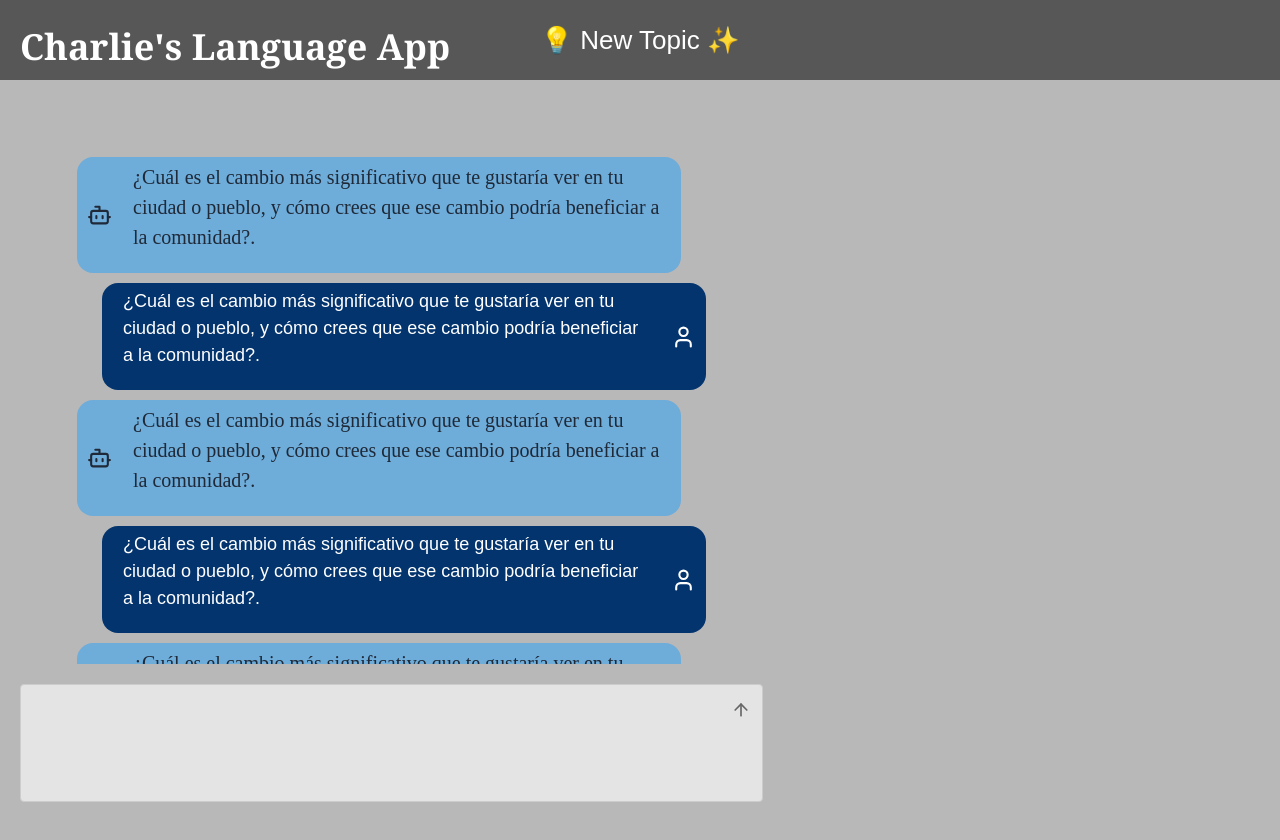
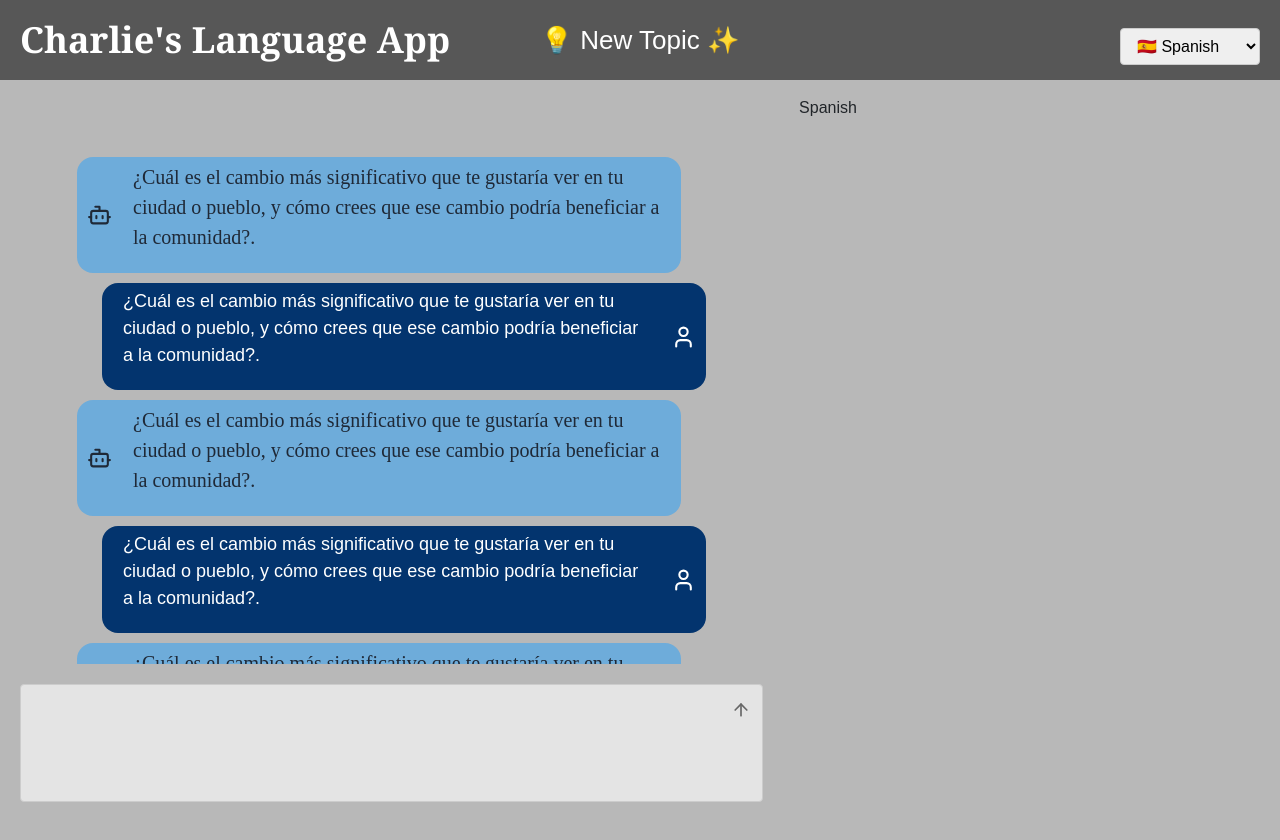
Before and after one commit to CharlieNatoli/language_app, a React (Vite) app: page / in a window 1280 px wide. Shown: the top 840 px of the page. Built offline with nearby package versions, Linux system fonts and the light colour scheme.

Commit message:
dropdown, part one

```diff
--- a/src/App.tsx
+++ b/src/App.tsx
@@ -65,12 +65,12 @@ const dummyConvo: Message[] = [
 ];
 
 function App() {
-  // const [conversation, setConversation] = useState<Message[]>([]);
   const [conversation, setConversation] = useState<Message[]>([]);
   const [conversationLoading, setConversationLoading] =
     useState<boolean>(false);
   const [selectedId, setSelectedId] = useState(-1);
   const conversationRef = useRef(null);
+  const [selectedLanguage, setSelectedLanguage] = useState("Spanish");
 
   // Remove feedback panel if clicks outside
   useEffect(() => {
@@ -202,7 +202,11 @@ function App() {
             path="/"
             element={
               <div className="full-page">
-                <AppHeader OnNewTopic={handleNewTopic}></AppHeader>
+                <AppHeader
+                  OnNewTopic={handleNewTopic}
+                  selectedLanguage={selectedLanguage}
+                  setSelectedLanguage={setSelectedLanguage}
+                ></AppHeader>
                 <div className="outer-container">
                   <div className="leftside-panel">
                     <div className="leftside-panel-conversation">
@@ -229,6 +233,7 @@ function App() {
                     ) : (
                       <></>
                     )}
+                    <>{selectedLanguage}</>
                   </div>
                 </div>
               </div>
--- a/src/components/AppHeader.tsx
+++ b/src/components/AppHeader.tsx
@@ -1,10 +1,17 @@
 import { CSSProperties, MouseEvent, useState } from "react";
+import LanguageSelector from "./LanguageSelector";
 
 interface HeaderProps {
   OnNewTopic: (event: MouseEvent) => Promise<void>;
+  selectedLanguage: string;
+  setSelectedLanguage: (event) => Promise<void>;
 }
 
-const AppHeader = ({ OnNewTopic }: HeaderProps) => {
+const AppHeader = ({
+  OnNewTopic,
+  selectedLanguage,
+  setSelectedLanguage,
+}: HeaderProps) => {
   const [isHovered, setIsHovered] = useState(false);
 
   const styles: { [key: string]: CSSProperties } = {
@@ -18,7 +25,8 @@ const AppHeader = ({ OnNewTopic }: HeaderProps) => {
     },
     title: {
       position: "absolute",
-      top: "20px",
+      top: "50%",
+      transform: "translateY(-50%)",
       left: "20px",
       fontFamily: "Georgia",
       fontSize: "36px",
@@ -41,6 +49,12 @@ const AppHeader = ({ OnNewTopic }: HeaderProps) => {
       cursor: "pointer",
       fontSize: "26px",
     },
+    languageDropdownContainer: {
+      position: "absolute",
+      top: "10%",
+      left: "100%",
+      transform: "translateX(-100%)",
+    },
   };
 
   return (
@@ -56,6 +70,13 @@ const AppHeader = ({ OnNewTopic }: HeaderProps) => {
           💡 New Topic ✨
         </button>
       </div>
+      <div style={styles.languageDropdownContainer}>
+        <LanguageSelector
+          setSelectedLanguage={setSelectedLanguage}
+          selectedLanguage={selectedLanguage}
+          OnNewTopic={OnNewTopic}
+        ></LanguageSelector>
+      </div>
     </div>
   );
 };
--- /dev/null
+++ b/src/components/LanguageSelector.tsx
@@ -0,0 +1,60 @@
+import React, { useState } from "react";
+
+interface LanguageSelectorProps {
+  setSelectedLanguage: (event) => Promise<void>;
+  selectedLanguage: string;
+  OnNewTopic: () => Promise<void>;
+}
+
+const LanguageSelector = ({
+  setSelectedLanguage,
+  selectedLanguage,
+  OnNewTopic,
+}: LanguageSelectorProps) => {
+  const languages = [
+    { name: "Chinese", flag: "🇨🇳" },
+    { name: "Spanish", flag: "🇪🇸" },
+    { name: "French", flag: "🇫🇷" },
+    { name: "German", flag: "🇩🇪" },
+    { name: "Japanese", flag: "🇯🇵" },
+  ];
+
+  const styles = {
+    container: {
+      margin: "20px",
+      fontFamily: "Arial, sans-serif",
+    },
+    select: {
+      padding: "8px 12px",
+      fontSize: "16px",
+      borderRadius: "4px",
+      border: "1px solid #ccc",
+      cursor: "pointer",
+    },
+    option: {
+      padding: "8px",
+      fontSize: "16px",
+    },
+  };
+
+  return (
+    <div style={styles.container}>
+      <select
+        value={selectedLanguage}
+        onChange={(e) => {
+          setSelectedLanguage(e.target.value);
+          OnNewTopic();
+        }}
+        style={styles.select}
+      >
+        {languages.map((lang) => (
+          <option key={lang.name} value={lang.name} style={styles.option}>
+            {lang.flag} {lang.name}
+          </option>
+        ))}
+      </select>
+    </div>
+  );
+};
+
+export default LanguageSelector;
```
